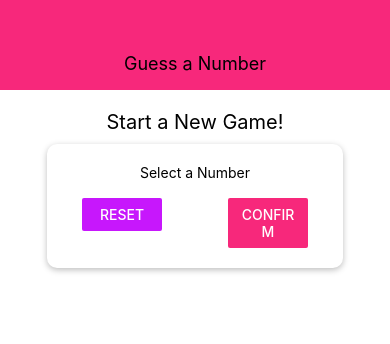
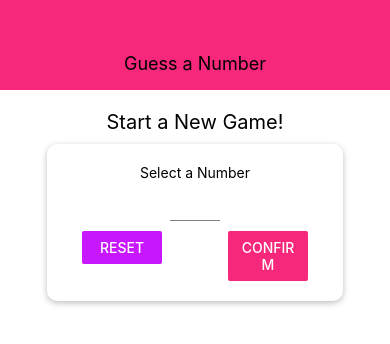
Before and after one commit to coffee-dan/reactnative-game-example, a React Native app: screen / in a window 390 px wide. Shown: the top 344 px of the page. Built offline with nearby package versions, Linux system fonts and the light colour scheme.

Commit message:
Start game screen complete

```diff
--- /dev/null
+++ b/components/input.js
@@ -0,0 +1,17 @@
+import React from 'react'
+import { TextInput, StyleSheet } from 'react-native'
+
+// rest props is used here to gather up all props that are not explictly
+// grabbed by name such that the component is more flexible
+export default function Input({ style, ...restProps }) {
+	return <TextInput {...restProps} style={{ ...styles.input, ...style }} />
+}
+
+const styles = StyleSheet.create({
+	input: {
+		height: 30,
+		borderBottomColor: 'grey',
+		borderBottomWidth: 1,
+		marginVertical: 10,
+	},
+})
--- /dev/null
+++ b/components/numberContainer.js
@@ -0,0 +1,27 @@
+import React from 'react'
+import { View, Text, StyleSheet } from 'react-native'
+import COLORS from '../constants/colors'
+
+export default function NumberContainer({ children }) {
+	return (
+		<View style={styles.container}>
+			<Text style={styles.number}>{children}</Text>
+		</View>
+	)
+}
+
+const styles = StyleSheet.create({
+	container: {
+		borderWidth: 2,
+		borderColor: COLORS.accent,
+		padding: 10,
+		borderRadius: 10,
+		marginVertical: 10,
+		alignItems: 'center',
+		justifyContent: 'center',
+	},
+	number: {
+		color: COLORS.accent,
+		fontSize: 22,
+	},
+})
--- a/screens/start-game.js
+++ b/screens/start-game.js
@@ -1,33 +1,106 @@
-import React from 'react'
-import { View, Text, StyleSheet, TextInput, Button } from 'react-native'
+import React, { useState } from 'react'
+import {
+	View,
+	Text,
+	StyleSheet,
+	Button,
+	TouchableWithoutFeedback,
+	Keyboard,
+	Alert,
+} from 'react-native'
 import Card from '../components/card'
+import Input from '../components/input'
+import NumberContainer from '../components/numberContainer'
 import COLORS from '../constants/colors'
 
 export default function StartGameScreen() {
+	const [enteredValue, setEnteredValue] = useState('')
+	const [confirmed, setConfirmed] = useState(false)
+	const [selectedNumber, setSelectedNumber] = useState('')
+
+	const numberInputHandler = inputText => {
+		// remove all non numeric values
+		setEnteredValue(inputText.replace(/[^0-9]/g, ''))
+	}
+
+	const resetInputHandler = () => {
+		setEnteredValue('')
+		setConfirmed(false)
+	}
+
+	const confirmInputHandler = () => {
+		// input validation
+		const chosenNumber = parseInt(enteredValue)
+		if (isNaN(chosenNumber) || chosenNumber <= 0 || chosenNumber > 99) {
+			Alert.alert('Invalid number!', 'Enter a number from 1 to 99.', [
+				{
+					text: 'Okay',
+					style: 'destructive',
+					onPress: resetInputHandler,
+				},
+			])
+			return
+		}
+
+		setConfirmed(true)
+		setSelectedNumber(chosenNumber)
+		setEnteredValue('')
+		Keyboard.dismiss()
+	}
+
+	let confirmedOutput
+
+	if (confirmed) {
+		confirmedOutput = (
+			<Card style={styles.summaryContainer}>
+				<Text>You Selected</Text>
+				<NumberContainer>{selectedNumber}</NumberContainer>
+				<Button title="START GAME" />
+			</Card>
+		)
+	}
+
+	// TouchableWithoutFeeback is used as a hacky solution to remove the keyboard
+	// on iOS whenever need be
 	return (
+		<TouchableWithoutFeedback
+			onPress={() => {
+				Keyboard.dismiss()
+			}}
+		>
 			<View style={styles.screen}>
 				<Text style={styles.title}>Start a New Game!</Text>
 				<Card style={styles.inputContainer}>
 					<Text>Select a Number</Text>
-				<TextInput />
+					<Input
+						style={styles.input}
+						blurOnSubmit
+						autoCorrect={false}
+						keyboardType="number-pad"
+						maxLength={2}
+						onChangeText={numberInputHandler}
+						value={enteredValue}
+					/>
 					<View style={styles.buttonContainer}>
 						<View style={styles.button}>
 							<Button
 								title="Reset"
-							onPress={() => {}}
+								onPress={resetInputHandler}
 								color={COLORS.accent}
 							/>
 						</View>
 						<View style={styles.button}>
 							<Button
 								title="Confirm"
-							onPress={() => {}}
+								onPress={confirmInputHandler}
 								color={COLORS.primary}
 							/>
 						</View>
 					</View>
 				</Card>
+				{confirmedOutput}
 			</View>
+		</TouchableWithoutFeedback>
 	)
 }
 
@@ -46,6 +119,10 @@
 		maxWidth: '80%',
 		alignItems: 'center',
 	},
+	input: {
+		width: 50,
+		textAlign: 'center',
+	},
 	buttonContainer: {
 		flexDirection: 'row',
 		width: '100%',
@@ -55,4 +132,8 @@
 	button: {
 		width: 80,
 	},
+	summaryContainer: {
+		marginTop: 20,
+		alignItems: 'center',
+	},
 })
```
Lines whose indentation alone changed are shown as unchanged.
